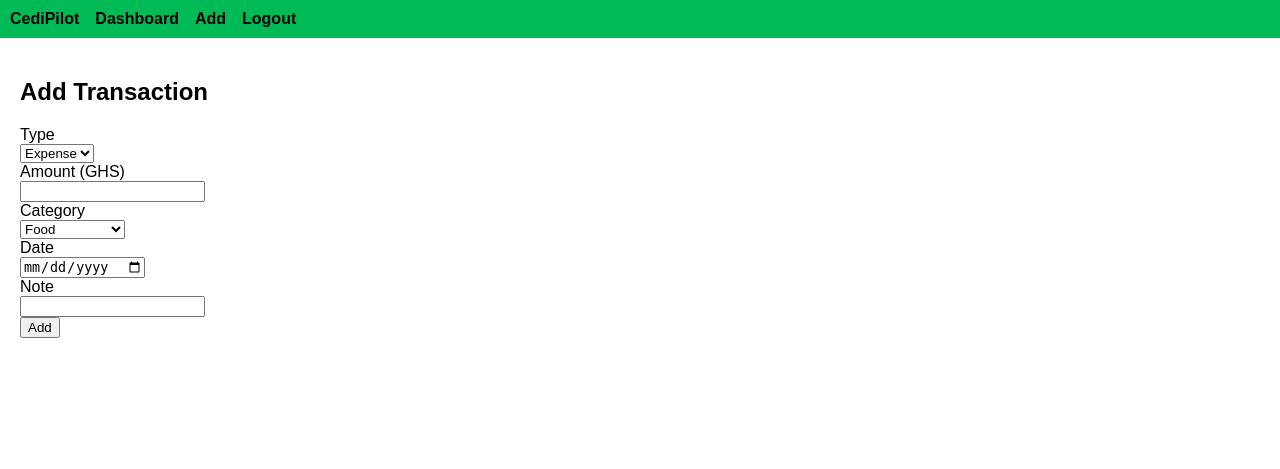
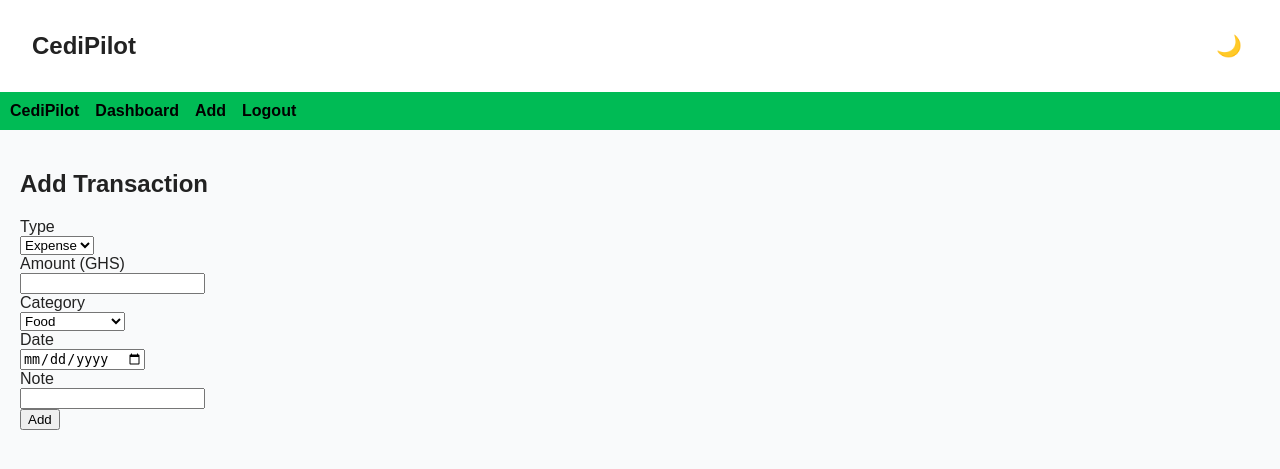
Before and after one commit to astro-nicks/CediPilot, a Flask app: page /transaction/add in a window 1280 px wide. Shown: the top 469 px of the page. Run offline with Flask 2, Linux system fonts and the light colour scheme; a user stored in the database is signed in.

Commit message:
light/dark mode toggle

```diff
--- a/static/css/style.css
+++ b/static/css/style.css
@@ -137,3 +137,65 @@ tr:nth-child(even) {
 .delete-btn:hover {
   background: #d32f2f;
 }
+
+/* General page styling */
+body {
+  background: var(--bg);
+  color: var(--text);
+  transition: background 0.3s, color 0.3s;
+}
+
+/* Default light theme */
+:root {
+  --bg: #f9fafb;
+  --text: #222;
+  --card-bg: #fff;
+  --shadow: rgba(0,0,0,0.08);
+}
+
+/* Dark theme overrides */
+.dark-mode {
+  --bg: #1a1a1a;
+  --text: #e0e0e0;
+  --card-bg: #2a2a2a;
+  --shadow: rgba(255,255,255,0.08);
+}
+
+/* Header */
+.app-header {
+  display: flex;
+  justify-content: space-between;
+  align-items: center;
+  padding: 1rem 2rem;
+  background: var(--card-bg);
+  box-shadow: 0 2px 8px var(--shadow);
+}
+
+.logo {
+  font-size: 1.5rem;
+  font-weight: 700;
+  color: var(--text);
+}
+
+#theme-toggle {
+  background: transparent;
+  border: none;
+  font-size: 1.3rem;
+  cursor: pointer;
+  color: var(--text);
+  transition: transform 0.2s;
+}
+
+#theme-toggle:hover {
+  transform: scale(1.2);
+}
+
+/* Cards and tables respect theme colors */
+.summary-card, .chart-box, table {
+  background: var(--card-bg);
+  box-shadow: 0 3px 10px var(--shadow);
+}
+
+th, td {
+  color: var(--text);
+}
--- a/templates/base.html
+++ b/templates/base.html
@@ -7,6 +7,10 @@
   <meta name="viewport" content="width=device-width, initial-scale=1">
 </head>
 <body>
+  <header class="app-header">
+  <h1 class="logo">CediPilot</h1>
+  <button id="theme-toggle" aria-label="Toggle theme">🌙</button>
+</header>
   <nav>
     <a href="{{ url_for('index') }}">CediPilot</a>
     {% if current_user.is_authenticated %}
@@ -33,5 +37,22 @@
     {% block content %}{% endblock %}
   </main>
   <script src="https://cdn.jsdelivr.net/npm/chart.js"></script>
+  <script>
+  const toggleButton = document.getElementById('theme-toggle');
+  const currentTheme = localStorage.getItem('theme');
+
+  // Apply previously saved theme
+  if (currentTheme === 'dark') {
+    document.body.classList.add('dark-mode');
+    toggleButton.textContent = '🌞';
+  }
+
+  toggleButton.addEventListener('click', () => {
+    document.body.classList.toggle('dark-mode');
+    const isDark = document.body.classList.contains('dark-mode');
+    toggleButton.textContent = isDark ? '🌞' : '🌙';
+    localStorage.setItem('theme', isDark ? 'dark' : 'light');
+  });
+</script>
 </body>
 </html>
```
